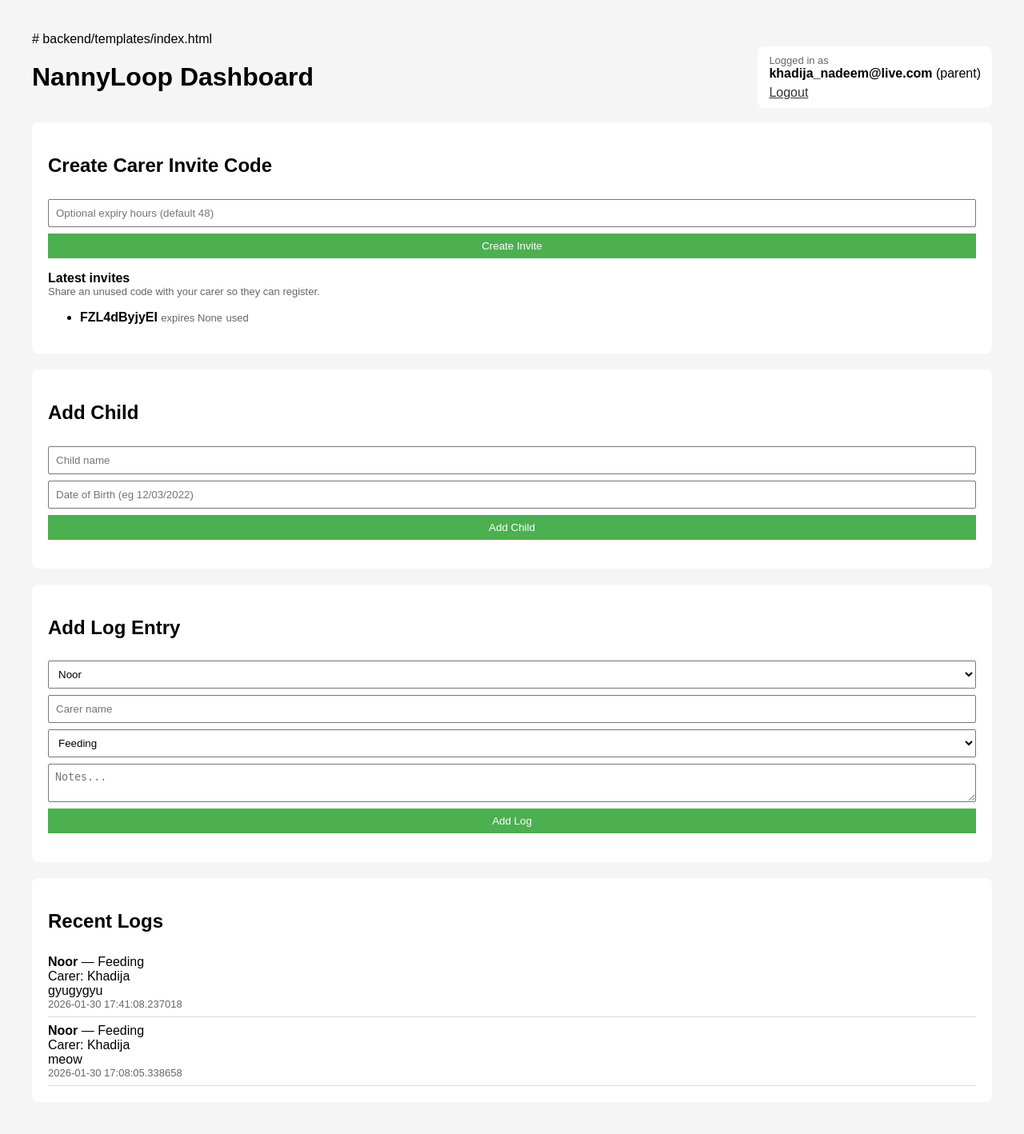
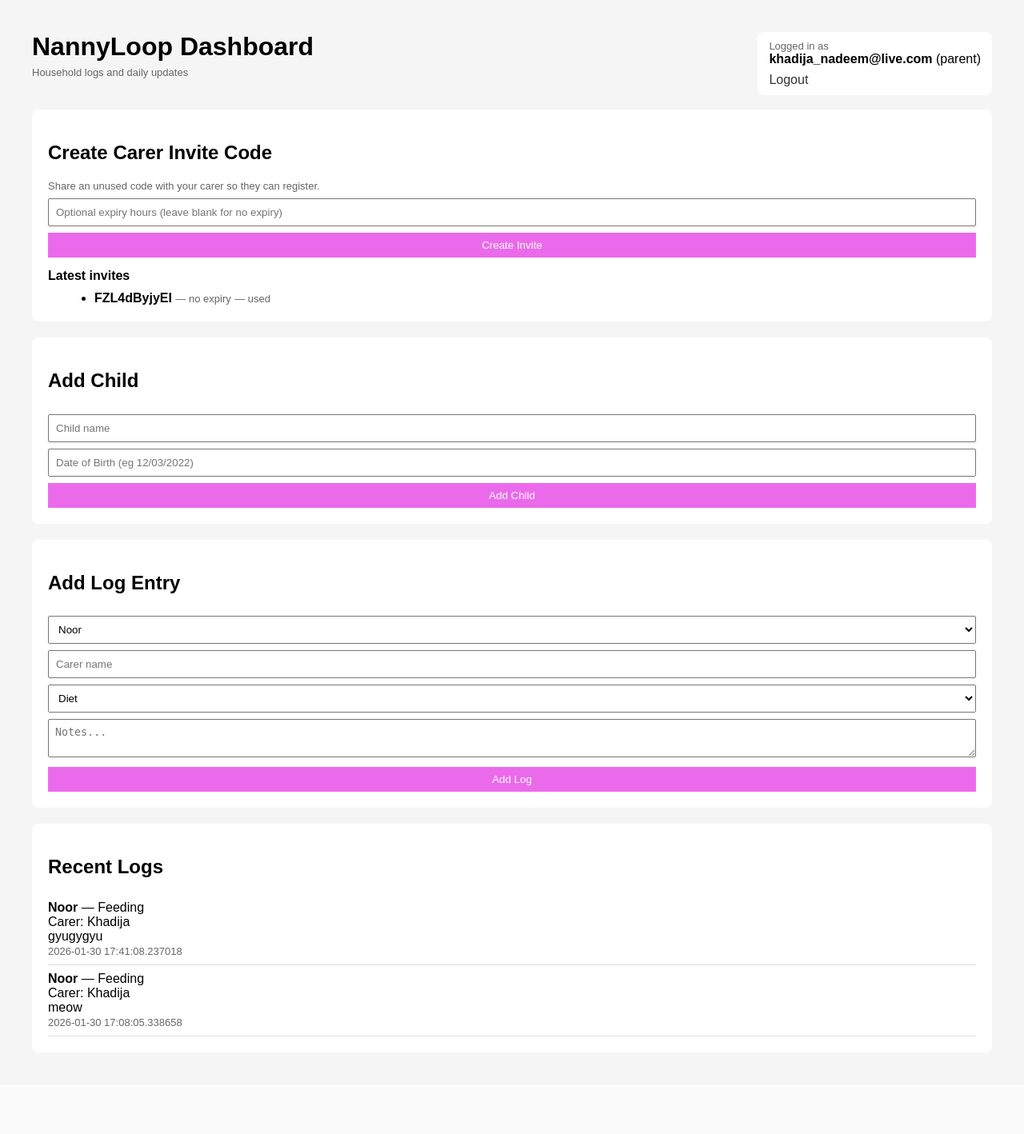
Before and after one commit to khadijan21/nannyloop, a Flask app: page /dashboard in a window 1280 px wide. Shown: the whole page at 80% size. After the commit the page ends 1296 px from the top, so only its background shows below. Run offline with Flask 3, Linux system fonts and the light colour scheme; a user stored in the database is signed in.

Commit message:
really good working

```diff
--- a/backend/templates/index.html
+++ b/backend/templates/index.html
@@ -1,31 +1,40 @@
-# backend/templates/index.html
+<!-- backend/templates/index.html -->
 <!DOCTYPE html>
 <html lang="en">
 <head>
-  <meta charset="UTF-8">
+  <meta charset="UTF-8" />
   <title>NannyLoop</title>
   <style>
     body { font-family: Arial, sans-serif; margin: 40px; background: #f5f5f5; }
-    .topbar { display:flex; justify-content:space-between; align-items:center; margin-bottom: 18px; }
+    .topbar { display:flex; justify-content:space-between; align-items:flex-start; margin-bottom: 18px; gap: 16px; }
     .pill { background:white; padding:10px 14px; border-radius: 8px; }
     .box { background: white; padding: 20px; margin-bottom: 20px; border-radius: 8px; }
     input, select, textarea, button { width: 100%; padding: 8px; margin-top: 8px; box-sizing: border-box; }
-    button { background: #4CAF50; color: white; border: 0; cursor: pointer; }
-    button:hover { background: #45a049; }
+    button { background: #e643e6c9; color: white; border: 0; cursor: pointer; }
+    button:hover { background: #e643e6c9; }
     .log { border-bottom: 1px solid #ddd; padding: 8px 0; }
     .msg { padding: 10px; border-radius: 8px; margin-bottom: 12px; background: #fff8d6; }
     .muted { color:#666; font-size: 13px; }
     a { color:#333; }
+    ul { margin: 10px 0 0 18px; }
   </style>
 </head>
+
 <body>
+  <div class="topbar">
+    <div>
+      <h1 style="margin:0;">NannyLoop Dashboard</h1>
+      <div class="muted" style="margin-top:6px;">
+        Household logs and daily updates
+      </div>
+    </div>
 
-  <div class="topbar">
-    <h1 style="margin:0;">NannyLoop Dashboard</h1>
     <div class="pill">
       <div class="muted">Logged in as</div>
       <div><strong>{{ current_user.email }}</strong> ({{ current_user.role }})</div>
-      <div style="margin-top:6px;"><a href="/logout">Logout</a></div>
+      <div style="margin-top:8px;">
+        <a href="{{ url_for('logout') }}" style="text-decoration:none;">Logout</a>
+      </div>
     </div>
   </div>
 
@@ -40,22 +49,27 @@
   {% if current_user.role == "parent" %}
     <div class="box">
       <h2>Create Carer Invite Code</h2>
-    <form action="/create_invite" method="post">
-      <input type="text" name="hours" placeholder="Optional expiry hours (default 48)">
+      <div class="muted">Share an unused code with your carer so they can register.</div>
+
+      <form action="{{ url_for('create_invite') }}" method="post">
+        <input type="text" name="hours" placeholder="Optional expiry hours (leave blank for no expiry)">
         <button type="submit">Create Invite</button>
       </form>
 
       {% if active_invites %}
         <div style="margin-top:14px;">
           <strong>Latest invites</strong>
-        <div class="muted">Share an unused code with your carer so they can register.</div>
           <ul>
             {% for inv in active_invites %}
               <li>
                 <strong>{{ inv.code }}</strong>
-              <span class="muted">expires {{ inv.expires_at }}</span>
+                {% if inv.expires_at %}
+                  <span class="muted"> — expires {{ inv.expires_at }}</span>
+                {% else %}
+                  <span class="muted"> — no expiry</span>
+                {% endif %}
                 {% if inv.used_at %}
-                <span class="muted">used</span>
+                  <span class="muted"> — used</span>
                 {% endif %}
               </li>
             {% endfor %}
@@ -67,7 +81,7 @@
 
   <div class="box">
     <h2>Add Child</h2>
-    <form action="/add_child" method="post">
+    <form action="{{ url_for('add_child') }}" method="post">
       <input type="text" name="name" placeholder="Child name" required>
       <input type="text" name="dob" placeholder="Date of Birth (eg 12/03/2022)" required>
       <button type="submit">Add Child</button>
@@ -80,7 +94,7 @@
     {% if children|length == 0 %}
       <div class="muted">Add a child first, then you can create logs.</div>
     {% else %}
-      <form action="/add_log" method="post">
+      <form action="{{ url_for('add_log') }}" method="post">
         <select name="child_id" required>
           {% for child in children %}
             <option value="{{ child.id }}">{{ child.name }}</option>
@@ -90,10 +104,11 @@
         <input type="text" name="carer" placeholder="Carer name" required>
 
         <select name="category" required>
-          <option value="Feeding">Feeding</option>
+          <option value="Diet">Diet</option>
           <option value="Sleep">Sleep</option>
           <option value="Behaviour">Behaviour</option>
           <option value="Medical">Medical</option>
+          <option value="Other">Other</option>
         </select>
 
         <textarea name="notes" placeholder="Notes..." required></textarea>
@@ -104,6 +119,7 @@
 
   <div class="box">
     <h2>Recent Logs</h2>
+
     {% if logs|length == 0 %}
       <div class="muted">No logs yet.</div>
     {% else %}
@@ -117,6 +133,5 @@
       {% endfor %}
     {% endif %}
   </div>
-
 </body>
 </html>
--- a/backend/templates/login.html
+++ b/backend/templates/login.html
@@ -8,8 +8,8 @@
     body { font-family: Arial, sans-serif; background:#f5f5f5; margin:40px; }
     .box { background:white; padding:20px; border-radius:10px; max-width:520px; }
     input, button { width:100%; padding:10px; margin-top:10px; }
-    button { background:#4CAF50; color:white; border:none; cursor:pointer; }
-    button:hover { background:#45a049; }
+    button { background:#e643e6c9; color:white; border:none; cursor:pointer; }
+    button:hover { background:#e643e6c9; }
     .links { margin-top:14px; }
     .msg { margin-top:10px; padding:10px; border-radius:8px; background:#ffe7e7; }
   </style>
--- a/backend/templates/register_carer.html
+++ b/backend/templates/register_carer.html
@@ -8,7 +8,7 @@
     body { font-family: Arial; background:#f5f5f5; margin:0; }
     .card { max-width:420px; margin:70px auto; background:white; padding:22px; border-radius:10px; }
     input, button { width:100%; padding:10px; margin-top:10px; box-sizing:border-box; }
-    button { background:#4CAF50; color:white; border:0; cursor:pointer; }
+    button { background:#e643e6c9; color:white; border:0; cursor:pointer; }
     .msg { background:#fff8d6; padding:10px; border-radius:8px; margin-bottom:12px; }
     a { color:#333; }
   </style>
--- a/backend/templates/register_parent.html
+++ b/backend/templates/register_parent.html
@@ -8,7 +8,7 @@
     body { font-family: Arial; background:#f5f5f5; margin:0; }
     .card { max-width:420px; margin:70px auto; background:white; padding:22px; border-radius:10px; }
     input, button { width:100%; padding:10px; margin-top:10px; box-sizing:border-box; }
-    button { background:#4CAF50; color:white; border:0; cursor:pointer; }
+    button { background:#e643e6c9; color:white; border:0; cursor:pointer; }
     .msg { background:#fff8d6; padding:10px; border-radius:8px; margin-bottom:12px; }
     a { color:#333; }
   </style>
```
Also changed, not shown: backend/instance/nannyloop.db. Lines whose indentation alone changed are shown as unchanged.
